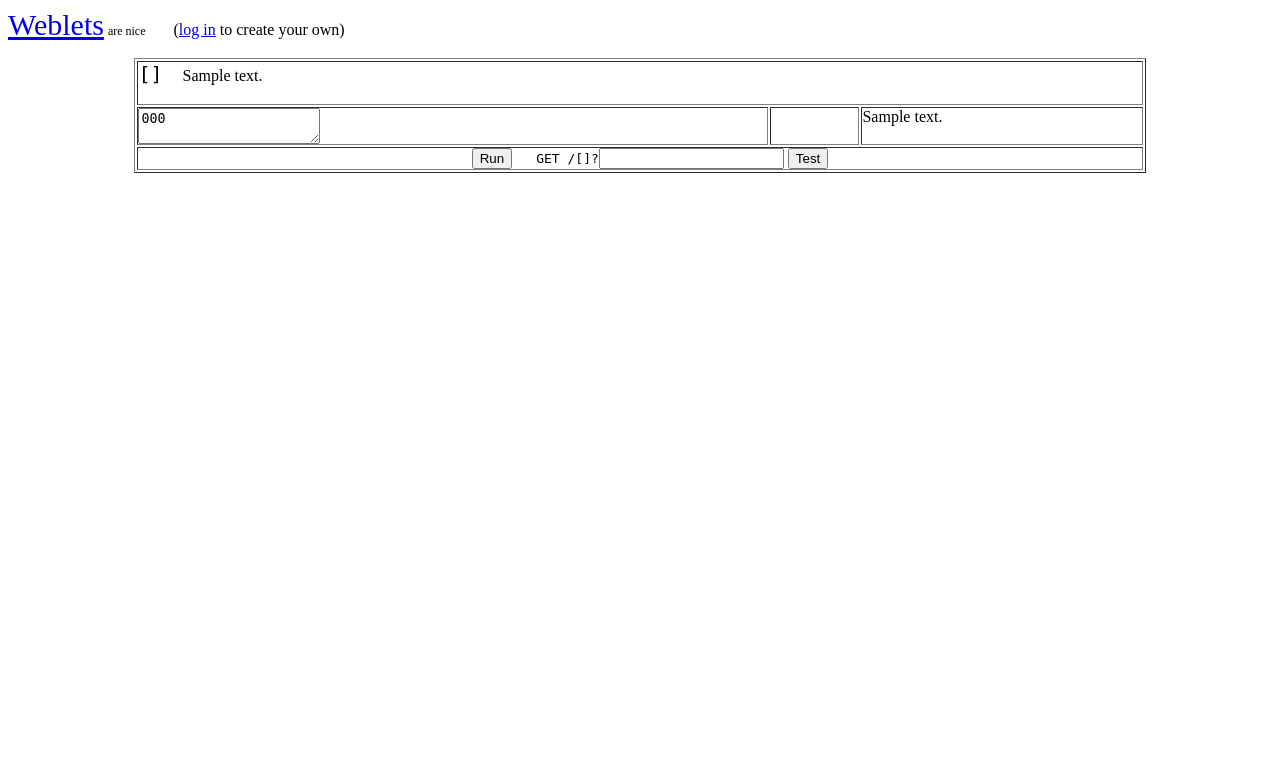
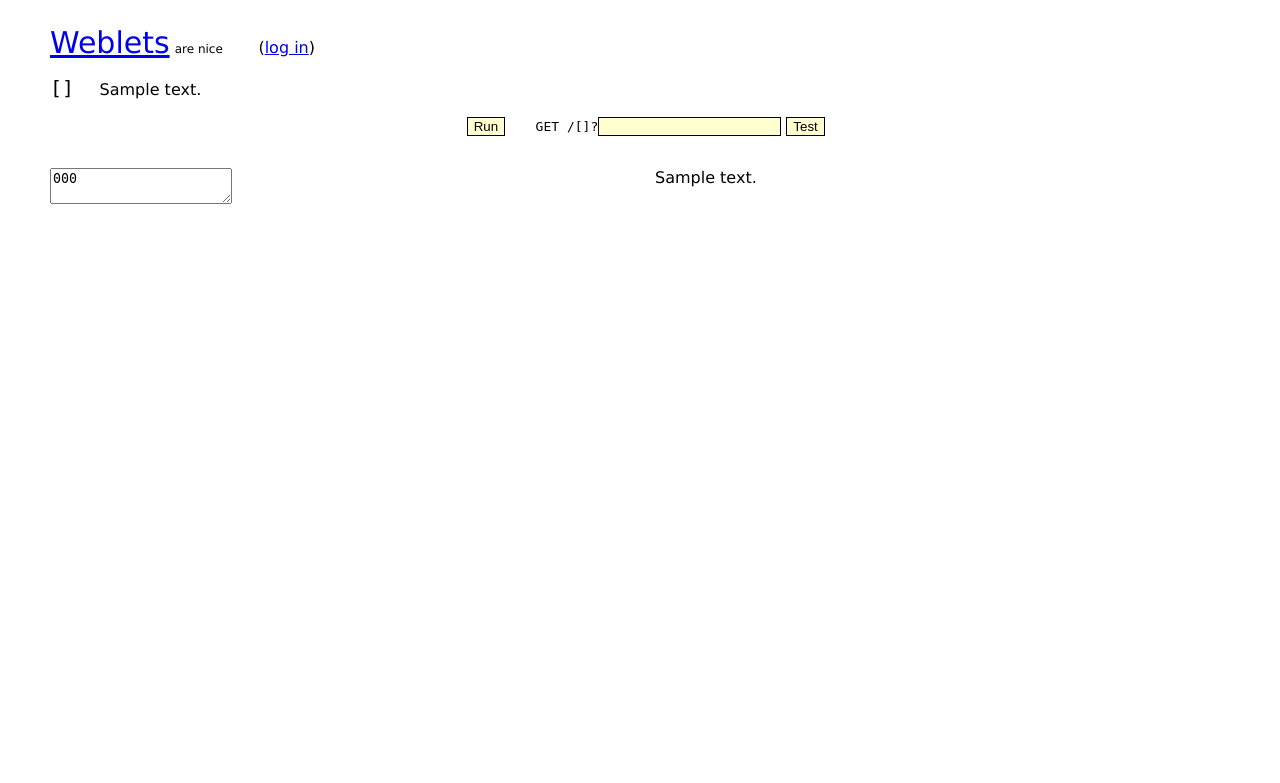
Before and after one commit to niryariv/weblets, a Python web app: template app/templates/form.html in a window 1280 px wide. Shown: the top 783 px of the page. Run offline with Jinja, Linux system fonts and the light colour scheme; the template is opened without the code that fills it: most values are stand-ins (such as "Sample title", 1, 10 or a date in 2020); some libraries are stand-ins or nearby versions.

Commit message:
CSS stylee

```diff
--- a/app/lib/utils.py
+++ b/app/lib/utils.py
@@ -1,7 +1,7 @@
 from google.appengine.api import users
 from app.models import *
+
 import urllib
-
 import allowed_users
 
 # def require_login(url):
@@ -39,7 +39,7 @@ def scriptname_error(scriptname):
 
 def allowed_user(user):
     try:
-        i = allowed_users.ALLOWED_USERS.index(user.email())
+        i = allowed_users.ALLOWED_USERS.index(user.email().lower())
         return True
     except:
         return False
--- a/app/templates/form.html
+++ b/app/templates/form.html
@@ -5,21 +5,6 @@
 	<script src="http://ajax.googleapis.com/ajax/libs/jquery/1.3/jquery.min.js" type="text/javascript"></script>
 	<script src="/static/js/jquery.textarea.js" type="text/javascript"></script>
   <script src="/static/js/codemirror/codemirror.js" type="text/javascript"></script>
-
-	<!-- CodeMirror -->
-  <style type="text/css">
-    .CodeMirror-line-numbers {
-      width: 2.2em;
-      color: #aaa;
-      background-color: #eee;
-      text-align: right;
-      padding: .4em;
-      margin: 0;
-      font-family: monospace;
-      font-size: 10pt;
-      line-height: 1.1em;
-    }
-  </style>
 
 	<script type="text/javascript">
 
@@ -94,7 +79,7 @@
 			lineNumbers: true,
 			textWrapping: false,
 			indentUnit: 4,
-			width: "600px", height: "400px",
+			width: "100%", height: "95%",
 			parserConfig: {'pythonVersion': 2, 'strictErrors': true}
     });
 
@@ -107,9 +92,8 @@
 
 <form action="/_source/{{script.name}}" method="post" name="info" id="form">
 
-	<table align="center" width="80%" border="1" cellpadding="0"> <!-- free yourselves from CSS! -->
-		<tr>
-			<td colspan="3">
+	<div>
+		<p>
 			<span style="font-size: 20px"><tt>{{script.name}}</tt></span>&nbsp;&nbsp;&nbsp;&nbsp;
 			{% if can_edit %}
 				<input type="text" size="60" id="description" value="{{ script.description }}" name="description">
@@ -118,25 +102,11 @@
 			{% else %}
 				{{script.description|escape}}
 			{% endif %}
-				<br /><br />
-			</td>
-		</tr>
-		<tr>
-			<td align="left">
-				<input type="hidden" name="_method" value="put" />
-				<textarea name="code" id="code">{{script.code}}</textarea>
-			</td>
-			<td>&nbsp;&nbsp;&nbsp;&nbsp;&nbsp;&nbsp;</td>
-			<td valign="top">
-				{% if can_edit %}
-					<textarea name="docs" id="docs" cols="75" rows="30">{{script.docs}}</textarea>
-				{% else %}
-					{{ textile_docs }}
-				{% endif %}
-			</td>
-		</tr>
-		<tr>
-			<td align="center" colspan="3">
+		</p>
+	</div>
+
+	<div id="button-bar">
+		<p>
 			{% if can_edit %}<input type="button" value="Save" id="save" />{% endif %}
 			&nbsp;&nbsp;&nbsp;&nbsp;
 			<input type="button" value="Run" id="run" />
@@ -144,11 +114,35 @@
 			<tt>GET /{{script.name}}?</tt><input type="text" size="20" id="params">
 			<input type="button" value="Test" id="test" />
 			<br />
+		</p>
+	</div>
+
+	<div id="code-div">
+		<p>
+			<input type="hidden" name="_method" value="put" />
+			<textarea name="code" id="code">{{script.code}}</textarea>
+		</p>
+	</div>
+
+	<div id="spacer">&nbsp;</div>
+
+	<div id="docs-div">
+		<p>
+			{% if can_edit %}
+				<textarea name="docs" id="docs" cols="75" rows="30">{{script.docs}}</textarea>
+			{% else %}
+				{{ textile_docs }}
+			{% endif %}
+		</p>
+	</div>
+
+	<div class="clear"></div>
+
+	<div id="footer">
+		<!-- someday, there will be a footer here -->
+	</div>
+
 	<div id="test_results"></div>
-			</td>
-		</tr>
-	</table>
-
 
 </form>
 {% endblock %}
--- a/app/templates/index.html
+++ b/app/templates/index.html
@@ -12,7 +12,7 @@
 			<input type="submit" value="Create" />
 		</form>
 		{% else %}
-		To get an account and create your own scripts, email niryariv@gmail.com
+		<!-- To get an account and create your own scripts, email niryariv@gmail.com -->
 		{% endif %}
 </p>
 {% endblock %}
--- a/app/templates/layout.html
+++ b/app/templates/layout.html
@@ -1,16 +1,19 @@
 <html>
 <head>
 	<title>Weblets</title>
+	<link href="/static/css/layout.css" rel="stylesheet" type="text/css" />
+
 	{% block head %}{% endblock %}
 </head>
 <body>
-	<p>
-		<span style="font-size: 30px"><a href="/">Weblets</a></span> <span style="font-size: 12px">are nice</span>
-		&nbsp;&nbsp;&nbsp;&nbsp;&nbsp;
-		({% if logged_in %}<a href="{{logout_url}}" />log out</a> {{ user }}{% else %}<a href="{{login_url}}" />log in</a> to create your own{% endif %})
-	</p>
+	<div class="main">
+		<div id="topbar">
+			<span style="font-size: 30px"><a href="/">Weblets</a></span> <span style="font-size: 12px">are nice</span>
+			&nbsp;&nbsp;&nbsp;&nbsp;&nbsp;
+			({% if logged_in %}<a href="{{logout_url}}" />log out</a> {{ user }}{% else %}<a href="{{login_url}}" />log in</a>{% endif %})
+		</div>
 
-{% block body %}{% endblock %}
-
+		{% block body %}{% endblock %}
+	</div>
 </body>
 </html>
--- /dev/null
+++ b/static/css/layout.css
@@ -0,0 +1,62 @@
+/*.main{  margin:0 auto; width:960px; }*/
+
+/*.dp50{ width:50%; float:left; display: inline; *margin-right:-1px; }*/
+
+
+p{ padding:0 14px 0 0; }
+input {
+    border: 1px solid;
+    background-color: #ffffd0;
+}
+
+.clear{ clear:both; }
+
+.CodeMirror-line-numbers {
+  width: 2.2em;
+  color: #aaa;
+  background-color: #eee;
+  text-align: right;
+  padding: .4em;
+  margin: 0;
+  font-family: monospace;
+  font-size: 10pt;
+  line-height: 1.1em;
+}
+
+body {
+    margin:25px 50px;
+    font-family: verdana;
+}
+
+#button-bar {
+    text-align: center;
+    width: 100%;
+/*    background-color: #ddd;*/
+}
+
+#topbar {
+    width: 100%;
+/*    background-color: #ddd;*/
+}
+
+#code-div {
+    width:50%;
+    height: 450px;
+    float:left;
+    display: inline;
+    *margin-right:-1px;
+}
+
+#spacer {
+    width:15px;
+    float:left;
+    display: inline;
+    *margin-right:-1px;
+}
+
+#docs-div {
+    width:40%;
+    float:left;
+    display: inline;
+    *margin-right:-1px;
+}
--- a/static/css/pythoncolors.css
+++ b/static/css/pythoncolors.css
@@ -5,6 +5,7 @@
   font-size: 10pt;
   line-height: 1.1em;
   color: black;
+  background-color: #e0e0e0;
 }
 
 pre.code, .editbox {
```
Lines whose indentation alone changed are shown as unchanged.
